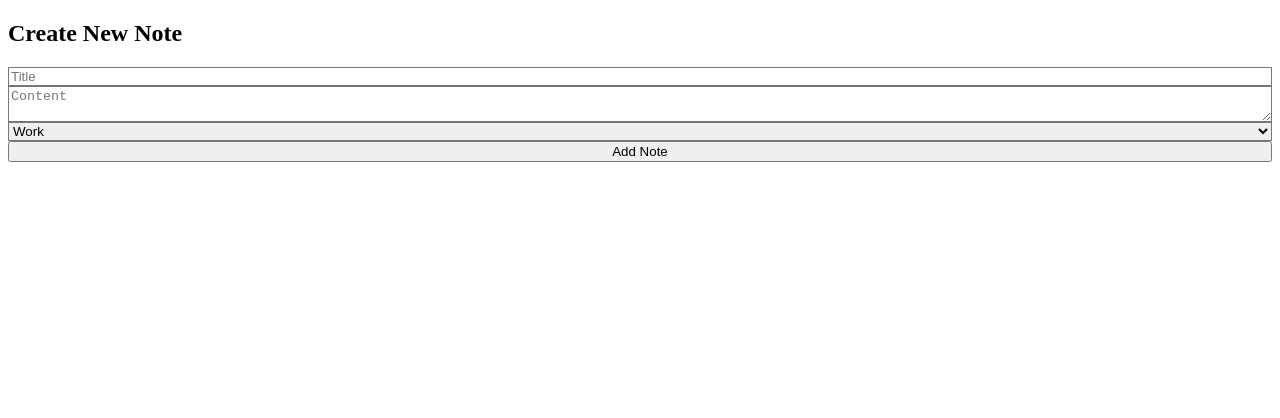
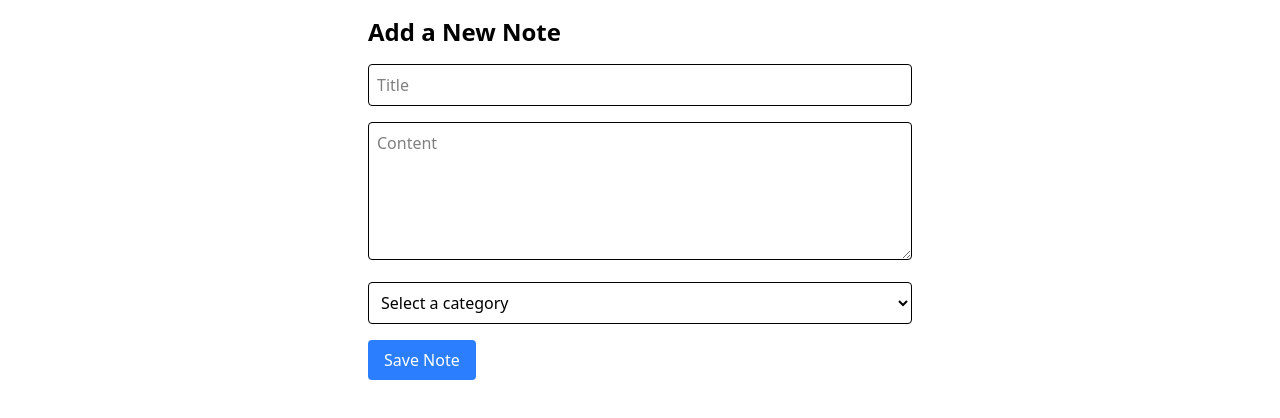
Before and after one commit to H-kandil/Notes-App-with-React-Context-API-and-Local-Storage, a React (Vite) app: page /new in a window 1280 px wide. Shown: the top 418 px of the page. Built offline with nearby package versions, Linux system fonts and the light colour scheme.

Commit message:
fix tailwind code and add some style

```diff
--- a/src/App.jsx
+++ b/src/App.jsx
@@ -1,15 +1,13 @@
-import { BrowserRouter, Routes, Route } from "react-router-dom";
+import { Routes, Route } from "react-router-dom";
 import Home from "./pages/Home";
 import NewNote from "./pages/NewNote";
 
 function App() {
     return (
-        <BrowserRouter>
-            <Routes>
-                <Route path="/" element={<Home />} />
-                <Route path="/new" element={<NewNote />} />
-            </Routes>
-        </BrowserRouter>
+        <Routes>
+            <Route path="/" element={<Home />} />
+            <Route path="/new" element={<NewNote />} />
+        </Routes>
     );
 }
 
--- a/src/context/NotesContext.jsx
+++ b/src/context/NotesContext.jsx
@@ -1,20 +1,36 @@
-import { createContext, useEffect, useState } from "react";
+import { createContext, useContext, useEffect, useReducer } from "react";
 
-export const NotesContext = createContext();<div className=""></div>
+export const NotesContext = createContext();
+
+const notesReducer = (state, action) => {
+    switch (action.type) {
+        case "ADD_NOTE":
+            return [...state, action.payload];
+        default:
+            return state;
+    }
+};
 
 export const NotesProvider = ({ children }) => {
-    const [notes, setNotes] = useState(() => {
-        const storedNotes = localStorage.getItem("notes");
-        return storedNotes ? JSON.parse(storedNotes) : [];
+    const [notes, dispatch] = useReducer(notesReducer, [], () => {
+        const localData = localStorage.getItem("notes");
+        return localData ? JSON.parse(localData) : [];
     });
 
     useEffect(() => {
         localStorage.setItem("notes", JSON.stringify(notes));
     }, [notes]);
 
+    const addNote = (note) => {
+        dispatch({ type: "ADD_NOTE", payload: note });
+    };
+
     return (
-        <NotesContext.Provider value={{ notes, setNotes }}>
+        <NotesContext.Provider value={{ notes, addNote, dispatch }}>
             {children}
         </NotesContext.Provider>
     );
 };
+
+// ✅ أضف هذا السطر لكي يعمل useNotes:
+export const useNotes = () => useContext(NotesContext);
--- a/src/index.css
+++ b/src/index.css
@@ -1,3 +1,4 @@
+@import "tailwindcss";
 @tailwind base;
 @tailwind components;
 @tailwind utilities;
--- a/src/main.jsx
+++ b/src/main.jsx
@@ -1,14 +1,16 @@
-// src/main.jsx
 import React from "react";
 import ReactDOM from "react-dom/client";
 import App from "./App.jsx";
+import { BrowserRouter } from "react-router-dom";
+import { NotesProvider } from "./context/NotesContext"; // تأكد من المسار
 import "./index.css";
-import { NotesProvider } from "./context/NotesContext";
 
 ReactDOM.createRoot(document.getElementById("root")).render(
     <React.StrictMode>
-        <NotesProvider>
-            <App />
-        </NotesProvider>
+        <BrowserRouter>
+            <NotesProvider>
+                <App />
+            </NotesProvider>
+        </BrowserRouter>
     </React.StrictMode>
 );
--- a/src/pages/Home.jsx
+++ b/src/pages/Home.jsx
@@ -1,44 +1,50 @@
-// src/pages/Home.jsx
-
-import { useContext } from "react";
-import { NotesContext } from "../context/NotesContext";
+import { useNotes } from "../context/NotesContext";
 import { Link } from "react-router-dom";
 
 function Home() {
-    const { notes } = useContext(NotesContext);
+    const { notes } = useNotes();
 
     return (
-        <div className="p-4">
-            <div className="flex justify-between items-center mb-4">
-                <h1 className="text-2xl font-bold">My Notes</h1>
+        <div className="min-h-screen bg-orange-50 p-6">
+            <div className="max-w-6xl mx-auto">
+                <div className="flex justify-between items-center mb-6">
+                    <h1 className="text-7xl font-bold text-gray-800">
+                        📝 My Notes
+                    </h1>
                     <Link
                         to="/new"
-                    className="bg-blue-500 text-white px-4 py-2 rounded hover:bg-blue-600"
+                        className="bg-blue-500 text-white px-4 py-2 rounded hover:bg-blue-600 transition duration-300"
                     >
                         + Add Note
                     </Link>
                 </div>
 
                 {notes.length === 0 ? (
-                <p className="text-gray-500">No notes yet.</p>
+                    <p className="text-gray-500 text-center">No notes yet</p>
                 ) : (
-                <ul className="space-y-4">
+                    <div className="grid grid-cols-1 sm:grid-cols-2 md:grid-cols-3 gap-6">
                         {notes.map((note) => (
-                        <li
+                            <div
                                 key={note.id}
-                            className="border p-3 rounded bg-white shadow"
+                                className="bg-white rounded-2xl shadow-lg p-5 hover:shadow-xl transition duration-300"
                             >
-                            <h2 className="font-semibold text-lg">
+                                <h2 className="text-xl font-semibold text-gray-700 mb-2">
                                     {note.title}
                                 </h2>
-                            <p className="text-sm text-gray-600">
-                                {note.category}
+                                <p className="text-gray-600 mb-3">
+                                    {note.content}
                                 </p>
-                            <p>{note.content}</p>
-                        </li>
+                                <div className="flex justify-between text-sm text-gray-500">
+                                    <span className="font-medium">
+                                        📂 {note.category}
+                                    </span>
+                                    <span>{note.date}</span>
+                                </div>
+                            </div>
                         ))}
-                </ul>
+                    </div>
                 )}
+            </div>
         </div>
     );
 }
--- a/src/pages/NewNote.jsx
+++ b/src/pages/NewNote.jsx
@@ -1,68 +1,82 @@
 import { useState, useContext } from "react";
 import { NotesContext } from "../context/NotesContext";
 import { useNavigate } from "react-router-dom";
+import { useNotes } from "../context/NotesContext";
 
-const categories = ["Work", "Personal", "Ideas"];
-
-export default function NewNote() {
-    const { addNote } = useContext(NotesContext);
-    const navigate = useNavigate();
-
+function NewNote() {
+    // 🧠 حالة محلية لكل حقل في النموذج
     const [title, setTitle] = useState("");
     const [content, setContent] = useState("");
-    const [category, setCategory] = useState(categories[0]);
+    const [category, setCategory] = useState("");
 
+    const { addNote } = useNotes(); // ✅ جلبنا دالة إضافة نوتة من الـ Context
+    const navigate = useNavigate(); // ✅ لاستخدامها في إعادة التوجيه
+
+    // ✅ الدالة التي يتم استدعاؤها عند إرسال النموذج
     const handleSubmit = (e) => {
-        e.preventDefault();
-        if (!title || !content) return alert("Please fill in all fields");
+        e.preventDefault(); // ❌ يمنع تحديث الصفحة
+
+        if (!title || !content || !category) {
+            alert("Please fill in all fields"); // ❗تحقق بسيط
+            return;
+        }
 
         const newNote = {
-            id: Date.now(),
+            id: Date.now(), // 🆔 نستخدم التوقيت كمعرف فريد
             title,
             content,
             category,
-            date: new Date().toLocaleDateString(),
+            date: new Date().toLocaleString(), // 📅 نضيف التاريخ تلقائيًا
         };
 
-        addNote(newNote);
-        navigate("/");
+        addNote(newNote); // ✅ نرسل النوتة إلى الـ Context
+        navigate("/"); // ⬅️ نرجع المستخدم للصفحة الرئيسية
     };
 
     return (
-        <div className="p-6 max-w-xl mx-auto">
-            <h2 className="text-2xl font-bold mb-4">Create New Note</h2>
-            <form onSubmit={handleSubmit} className="flex flex-col gap-4">
+        <div className="p-4 max-w-xl mx-auto">
+            <h2 className="text-2xl font-bold mb-4">Add a New Note</h2>
+
+            <form onSubmit={handleSubmit} className="space-y-4">
+                {/* عنوان النوتة */}
                 <input
                     type="text"
                     placeholder="Title"
-                    className="p-2 border rounded"
+                    className="w-full border p-2 rounded"
                     value={title}
                     onChange={(e) => setTitle(e.target.value)}
                 />
+
+                {/* محتوى النوتة */}
                 <textarea
                     placeholder="Content"
-                    className="p-2 border rounded"
+                    className="w-full border p-2 rounded"
+                    rows={5}
                     value={content}
                     onChange={(e) => setContent(e.target.value)}
                 ></textarea>
+
+                {/* اختيار الفئة (Category) */}
                 <select
-                    className="p-2 border rounded"
+                    className="w-full border p-2 rounded"
                     value={category}
                     onChange={(e) => setCategory(e.target.value)}
                 >
-                    {categories.map((cat) => (
-                        <option key={cat} value={cat}>
-                            {cat}
-                        </option>
-                    ))}
+                    <option value="">Select a category</option>
+                    <option value="Work">Work</option>
+                    <option value="Personal">Personal</option>
+                    <option value="Study">Study</option>
                 </select>
+
+                {/* زر الحفظ */}
                 <button
                     type="submit"
-                    className="bg-blue-600 text-white py-2 rounded hover:bg-blue-700"
+                    className="bg-blue-500 text-white px-4 py-2 rounded hover:bg-blue-600"
                 >
-                    Add Note
+                    Save Note
                 </button>
             </form>
         </div>
     );
 }
+export default NewNote;
```
Lines whose indentation alone changed are shown as unchanged.
